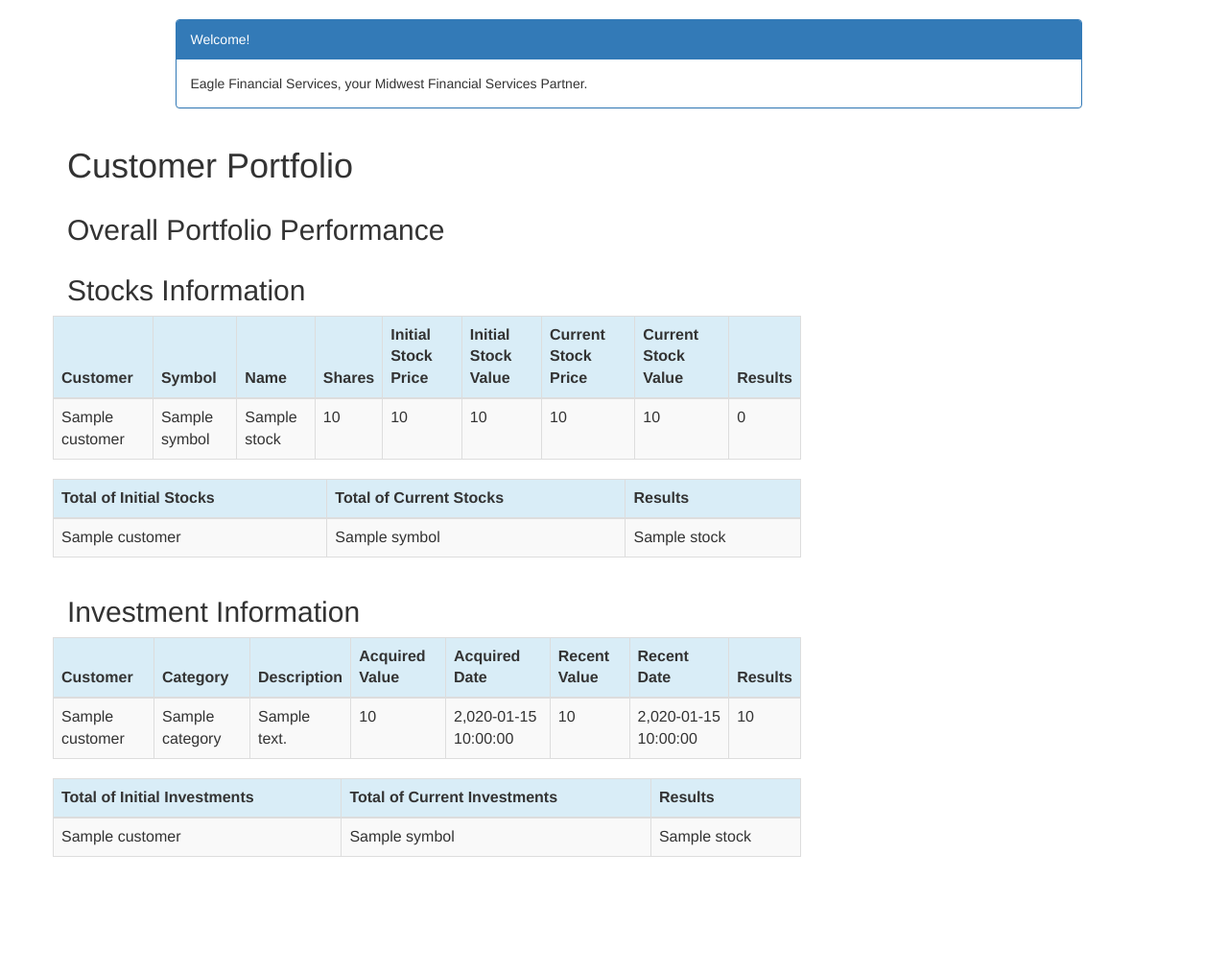
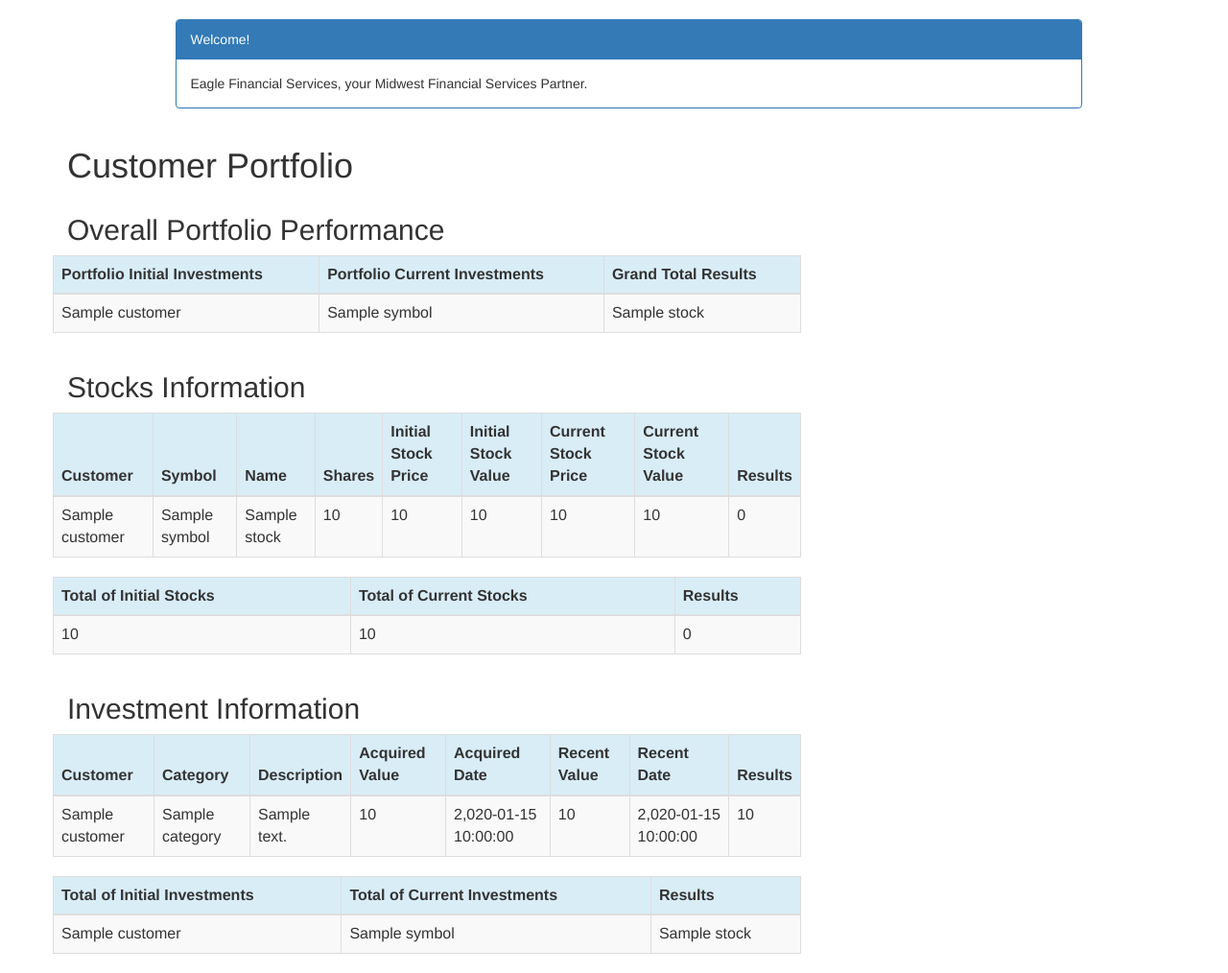
Before and after one commit to lahenkenius/EFS2, a Django app: template portfolio/templates/portfolio/portfolio.html in a window 1280 px wide. Shown: the part 52-1066 px from the top of the page at 96% size. Before the commit the page ends 945 px from the top, so only its background shows below. Run offline with Django 3.2, Linux system fonts and the light colour scheme; the template is opened without the code that fills it: most values are stand-ins (such as "Sample title", 1, 10 or a date in 2020); some libraries are stand-ins or nearby versions.

Commit message:
Update portfolio.html

```diff
--- a/portfolio/templates/portfolio/portfolio.html
+++ b/portfolio/templates/portfolio/portfolio.html
@@ -30,6 +30,28 @@
 </div>
 <div class="row">
     <h2 style="padding-left: 15Px">Overall Portfolio Performance</h2>
+</div>
+
+<div class="row">
+    <table class="table table-striped table-bordered table-hover">
+        <thead>
+        <tr class="bg-info">
+            <th>Portfolio Initial Investments</th>
+            <th>Portfolio Current Investments</th>
+            <th>Grand Total Results</th>
+
+        </tr>
+        </thead>
+        <tbody>
+        {% for stock in stocks %}
+            <tr>
+                <td>{{ stock.customer }}</td>
+                <td>{{ stock.symbol }}</td>
+                <td>{{ stock.name }}</td>
+            </tr>
+        {% endfor %}
+        </tbody>
+    </table>
 </div>
 
 <div class="row">
@@ -83,9 +105,9 @@
         <tbody>
         {% for stock in stocks %}
             <tr>
-                <td>{{ stock.customer }}</td>
-                <td>{{ stock.symbol }}</td>
-                <td>{{ stock.name }}</td>
+                <td>{{ stock.sum_acquired_value }}</td>
+                <td>{{ stock.sum_recent_value }}</td>
+                <td>{{ stock.sum_recent_value|sub:stock.sum_acquired_value|intcomma }}</td>
             </tr>
         {% endfor %}
         </tbody>
```
